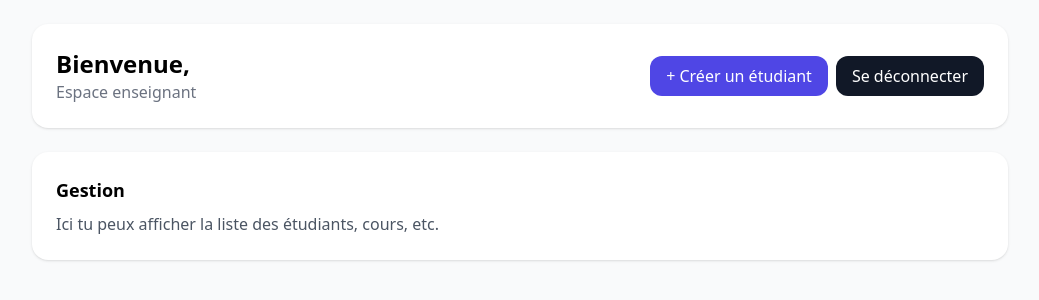
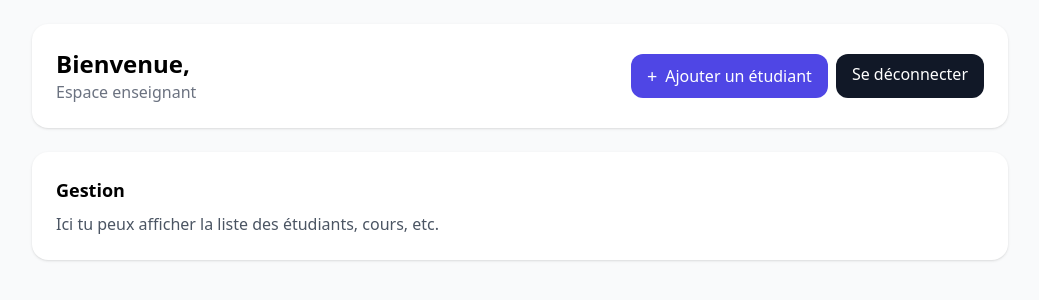
Before and after one commit to lahfamostafa/Minerva, a PHP site: page /app/views/teacher/dashboard.php in a window 1280 px wide. Shown: the top 300 px of the page, without its empty margins (120-1159 px from the left). Run offline with PHP 8.4, Linux system fonts and the light colour scheme; some libraries are stand-ins or nearby versions.

Commit message:
Ajout et amélioration des dashboards étudiant et enseignant

```diff
--- a/app/views/student/dashboard.php
+++ b/app/views/student/dashboard.php
@@ -12,7 +12,7 @@
         <h1 class="text-2xl font-bold">Bienvenue, <?= htmlspecialchars($user['name'] ?? '') ?></h1>
         <p class="text-gray-500">Espace étudiant</p>
       </div>
-      <a href="/logout" class="px-4 py-2 rounded-xl bg-gray-900 text-white">Se déconnecter</a>
+      <a href="<?= BASE_URL ?>/logout" class="px-4 py-2 rounded-xl bg-gray-900 text-white">Se déconnecter</a>
     </div>
 
     <div class="mt-6 grid grid-cols-1 md:grid-cols-3 gap-4">
--- a/app/views/teacher/dashboard.php
+++ b/app/views/teacher/dashboard.php
@@ -7,22 +7,38 @@
 </head>
 <body class="min-h-screen bg-gray-50">
   <div class="max-w-5xl mx-auto p-6">
-    <div class="bg-white rounded-2xl shadow p-6 flex items-center justify-between">
+
+    <div class="bg-white rounded-2xl shadow p-6 flex flex-col md:flex-row md:items-center md:justify-between gap-4">
       <div>
-        <h1 class="text-2xl font-bold">Bienvenue, <?= htmlspecialchars($user['name'] ?? '') ?></h1>
+        <h1 class="text-2xl font-bold">
+          Bienvenue, <?= htmlspecialchars($user['name'] ?? '') ?>
+        </h1>
         <p class="text-gray-500">Espace enseignant</p>
       </div>
+
       <div class="flex gap-2">
-        <a href="/teacher/students/create" class="px-4 py-2 rounded-xl bg-indigo-600 text-white">
-          + Créer un étudiant
+        <!-- ADD STUDENT BUTTON -->
+        <a
+          href="<?= BASE_URL ?>/teacher/students/create"
+          class="inline-flex items-center gap-2 px-4 py-2 rounded-xl bg-indigo-600 text-white font-medium hover:bg-indigo-700 transition"
+        >
+          <span class="text-lg">+</span>
+          Ajouter un étudiant
         </a>
-        <a href="/logout" class="px-4 py-2 rounded-xl bg-gray-900 text-white">Se déconnecter</a>
+
+        <!-- LOGOUT -->
+        <a
+          href="<?= BASE_URL ?>/logout"
+          class="px-4 py-2 rounded-xl bg-gray-900 text-white hover:bg-gray-800 transition"
+        >
+          Se déconnecter
+        </a>
       </div>
     </div>
 
     <?php if (!empty($_GET['created'])): ?>
       <div class="mt-4 bg-green-100 text-green-800 px-4 py-3 rounded-xl">
-        Étudiant créé avec succès
+        Étudiant créé avec succès ✅
       </div>
     <?php endif; ?>
 
@@ -32,6 +48,7 @@
         Ici tu peux afficher la liste des étudiants, cours, etc.
       </p>
     </div>
+
   </div>
 </body>
 </html>
```
